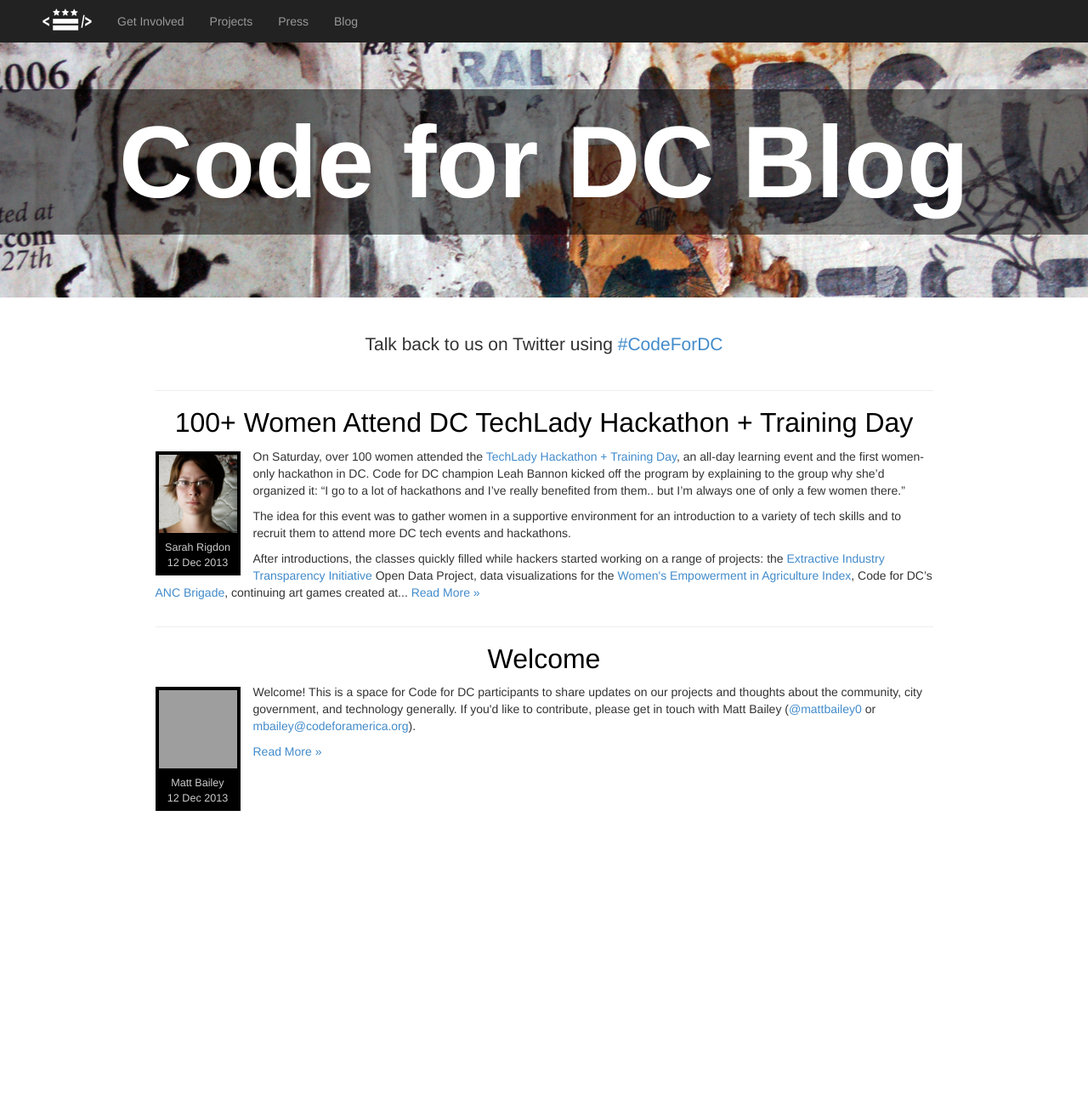
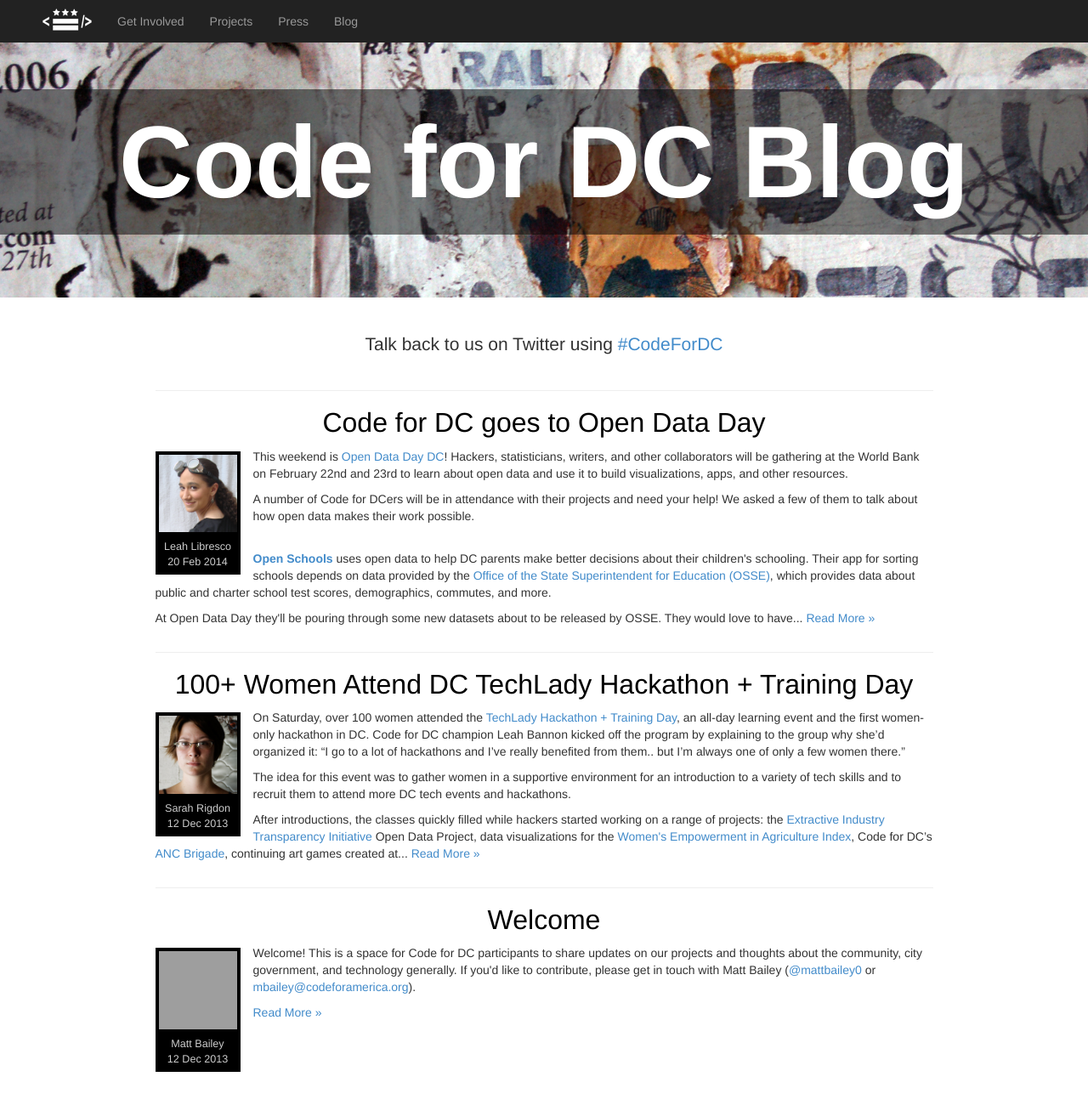
Before and after one commit to civictechdc/codefordc.github.com, a Jekyll site: the page built from blog/index.html, in a window 1280 px wide and 1311 px high. Shown: the top 1300 px of the window at 85% size. Built offline with Jekyll 4.4.1, drawn with Linux system fonts in a browser that asks for light colours; Markdown is read by kramdown in place of the engine named in the settings; grey boxes are pictures that could not be loaded.

Commit message:
new blog post plus misc cleanup

```diff
--- a/_layouts/post.html
+++ b/_layouts/post.html
@@ -52,4 +52,5 @@
 	<div class="col-lg-1">
 	</div>
 </div>
+{% include _global_js.html %}
 {% include _footer.html %}
--- /dev/null
+++ b/blog/_posts/2014-02-21-code-for-dc-goes-to-open-data-day.html
@@ -0,0 +1,48 @@
+---
+layout: post
+title:  "Code for DC goes to Open Data Day"
+post_author: "Leah Libresco"
+post_twitter: "@leahlibresco"
+post_avatar: "leah-libresco.jpg"
+date:   2014-02-20 11:00:00
+categories: blog
+---
+
+
+<p>This weekend is <a href="http://dc.opendataday.org/">Open Data Day DC</a>! Hackers, statisticians, writers, and other collaborators will be gathering at the World Bank on February 22nd and 23rd to learn about open data and use it to build visualizations, apps, and other resources.</p>
+
+<p>A number of Code for DCers will be in attendance with their projects and need your help!  We asked a few of them to talk about how open data makes their work possible.</p>
+
+<br>
+
+<p><b><a href="http://edu.codefordc.org" target="_blank">Open Schools</a></b> uses open data to help DC parents make better decisions about their children's schooling. Their app for sorting schools depends on data provided by the <a href="http://osse.dc.gov/" target="_blank">Office of the State Superintendent for Education (OSSE)</a>, which provides data about public and charter school test scores, demographics, commutes, and more.</p>
+
+<p>At Open Data Day they'll be pouring through some new datasets about to be released by OSSE.  They would love to have people dive into that data, organize and catalog it, put it up on the <a href='http://www.opendatadc.org'>Open Data DC</a> data catalog, and create some analyses and visualizations. They're also looking for Javascript developers, R programmers, and domain experts to help them get ready for launch.</p>
+
+<p>On Saturday, Open Schools will also be hosting a short walkthough of the DC education data scene: who the players are, what the big issues are, where data comes from, where it lives, what you need to know to make sense of it. Think of it as a crash course for people who want to get involved, but don't know where to start.</p>
+
+<br/>
+
+The <b><a href="http://www.ancbrigade.com/" target="_blank">ANC Finder</a></b> helps DC residents connect to DC's government at the hyperlocal level. Their website helps you keep track of your Advisory Neighborhood Commission, and how the decisions it's making affect you. They'll be in attendance Open Data Day, building out their website and prepping outreach to commissioners and their constituents.</p>
+
+<p>The ANC Finder uses DC government open data sources to relay the results of Advisory Neighborhood Committee elections, the names and locations of several types of business license holders, and GIS data on the boundaries DC's ANCs and Single Member Districts.</p>
+
+<p>But they still have a lot of items on their open data wishlist and hope to see DC build central repositories for ANC meeting minutes, reports, and financial statements. An official repository makes it easier for the ANC Finder to make information searchable and accessible, and lightens the load on ANC commissioners, so those volunteers don't need to take the initiative to build dozens of separate resources.</p>
+
+<br/>
+
+<p>When open data didn't turn up fast enough, the <b><a href="http://ottawasheart.com/">Heart Spark project</a></b> turned to crowdsourcing to compile a list of Automatic External Defibrillator (AED) locations. When someone has a heart attack, every second matters, so it would be a big help to be able to quickly look up the closest AED.</p>
+
+<p>Heart Spark started in Ottawa, when that city released its AED locations as open data, but since FOIA requests haven't turned up similar resources for DC, Heart Spark is relying on users to build up their database by tagging AEDs and scoring points for locating a new one. Find this project at Open Data Day if you'd like to help save lives by testing the site or helping with its design.</p>
+
+<br/>
+
+<p>And, if you'd like to be better prepared to help on any of these projects, Code for DC Co-Captain <a href="https://twitter.com/leahbannon">Leah Bannon</a> will be giving an introduction to <a href="http://www.github.com">Github</a>. Github is a tool to help programmers collaborate openly, and most Code for DC projects are put together using this tool. Open Data Day is about connecting citizens with the information they need, so come to Leah's class if you want to learn how to connect to your fellow bridge builders.</p>
+
+<br/>
+
+<p>Whatever project you work on this weekend, we hope you'll come say hello and swing by the next Code for DC meetup (<a href="http://www.meetup.com/Code-for-DC/events/159852992/">Tuesday, March 4th</a>) to keep the spirit of Open Data Day going.</p>
+
+<br/>
+
+<p><i>Registration for Open Data Day DC is full, but you can still join <a href="http://www.eventbrite.com/e/codeacross-northern-virginia-nova-2014-tickets-10255126359">an Arlington hackathon</a> run by sister organization <a href="http://codefornova.org/">Code for NoVA</a> this weekend to join up with another open data project.</i></p>
--- a/index.html
+++ b/index.html
@@ -12,6 +12,7 @@
 			<div class="col-lg-1"></div>
 			<div class="col-lg-10 starter-template">
 
+<!--
 				<div class="col-lg-12 announcement heading-stripe light-grey">
 					<h2 class="blackish">Announcing the Code for DC Blog</h2>
 					<div class="announcement-icon">
@@ -27,7 +28,7 @@
 					</div>
 				</div>
 				<div class="col-lg-12"><hr/></div>
-
+-->
 
 				<div class="col-lg-12">
 					<h1 class="h0">Join us</h1>
```
Also changed, not shown: other parts of index.html (+1 -1 lines), images/blog/avatars/leah-libresco.JPG (added).
